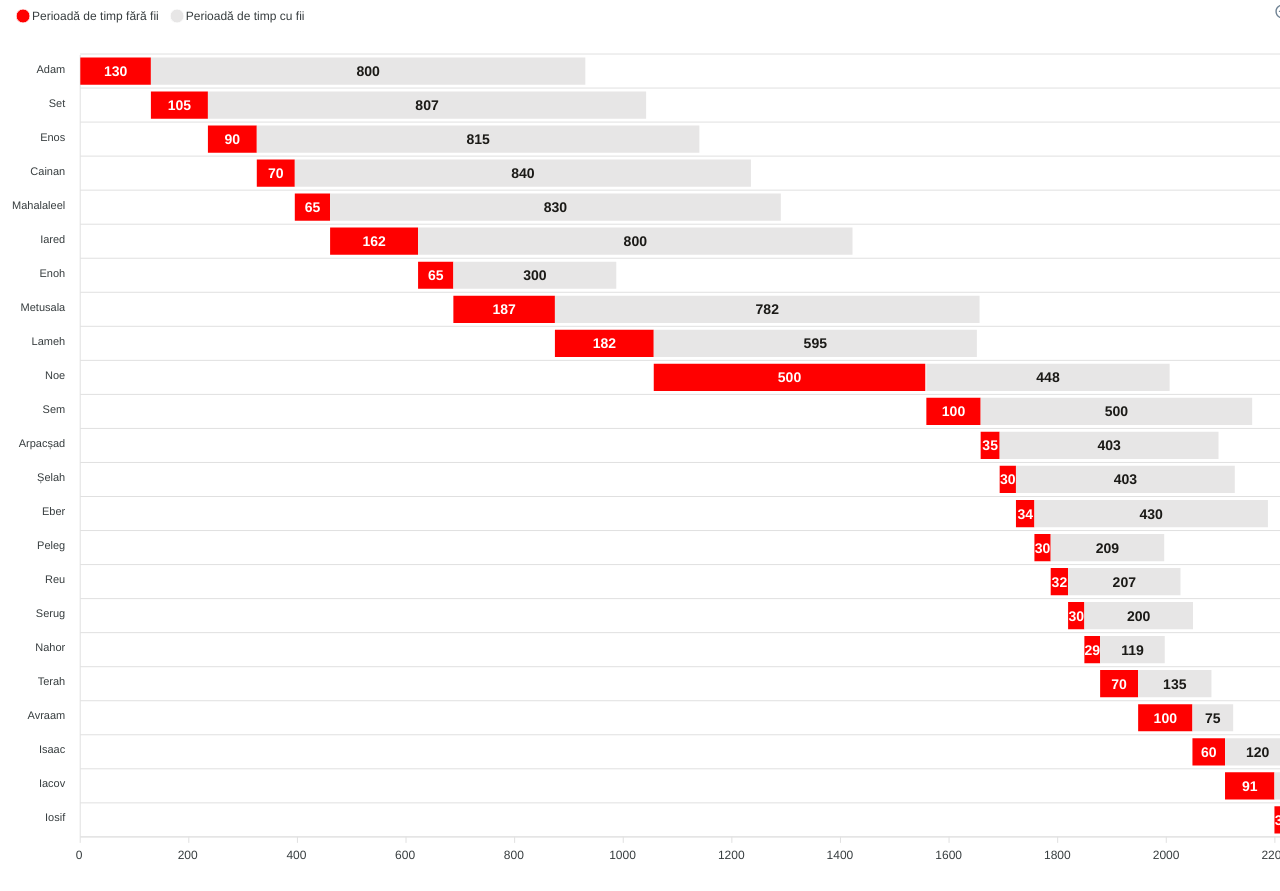
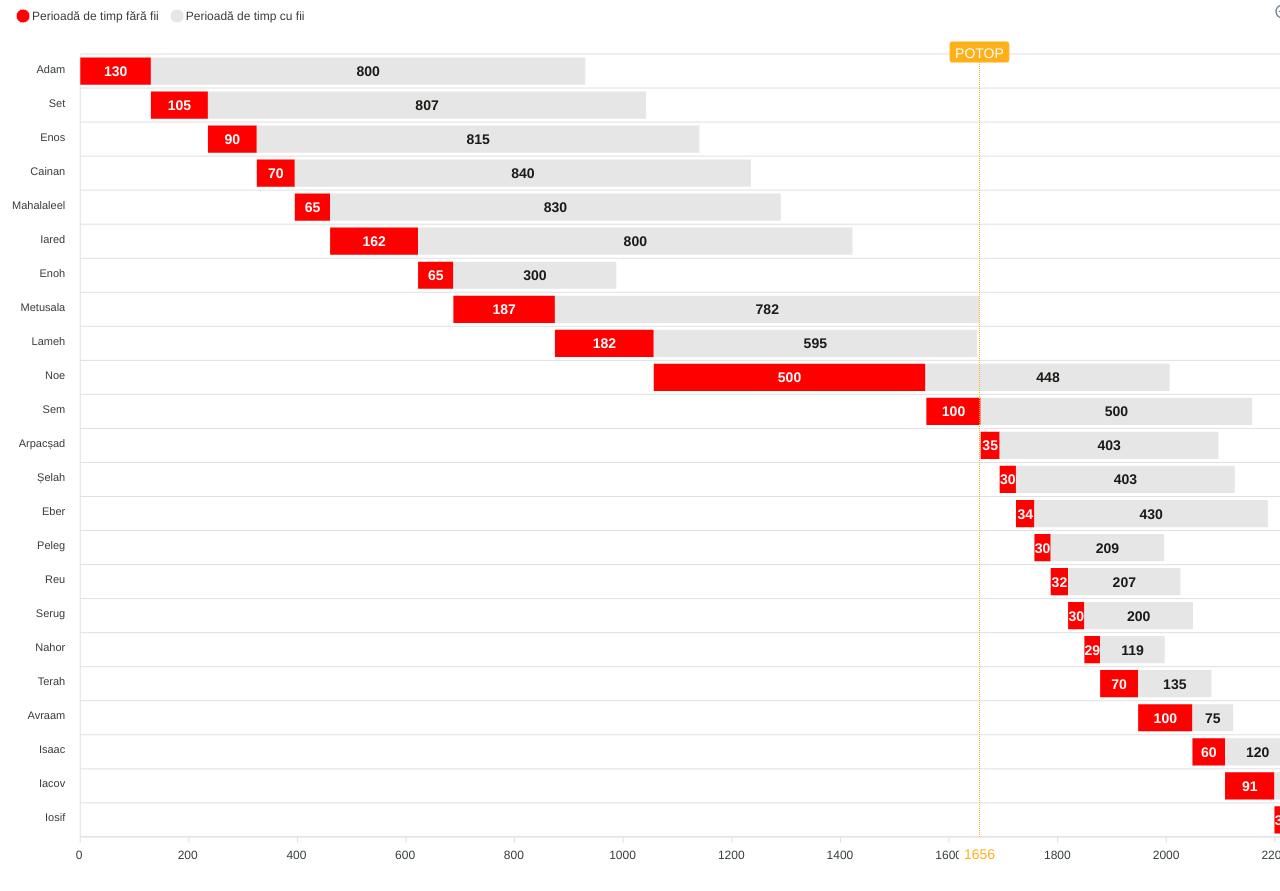
Before and after one commit to bogdanbaghiu/patriarch-lifespan, a React (Create React App) app: page / in a window 1280 px wide. Shown: the top 891 px of the page. Built offline with nearby package versions, Linux system fonts and the light colour scheme.

Commit message:
Add biblical flood annotations

```diff
--- a/src/App.js
+++ b/src/App.js
@@ -19,6 +19,41 @@ class App extends Component {
         },
       ],
       options: {
+        annotations: {
+          xaxis: [
+            {
+              x: 1656,
+              type: 'numeric',
+              borderColor: "transparent",
+              label: {
+                borderColor: "transparent",
+                style: {
+                  color: "#FEB019",
+                  fontSize: '14px',
+                },
+                orientation: "horizontal",
+                text: "1656",
+                position: "bottom",
+                offsetY: 22,
+              },
+            },
+            {
+              x: 1656,
+              type: 'numeric',
+              borderColor: "#FEB019",
+              label: {
+                borderColor: "#FEB019",
+                style: {
+                  color: "#fff",
+                  background: "#FEB019",
+                  fontSize: '14px',
+                },
+                orientation: "horizontal",
+                text: "POTOP",
+              }
+            },
+          ]
+        },
         colors: ['#ff0000', '#E7E6E6'],
         chart: {
           type: 'rangeBar',
```
